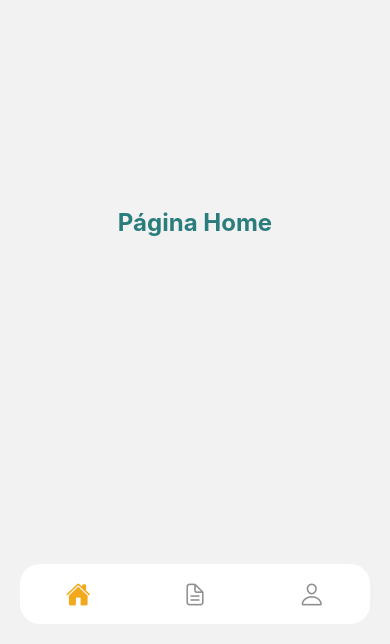
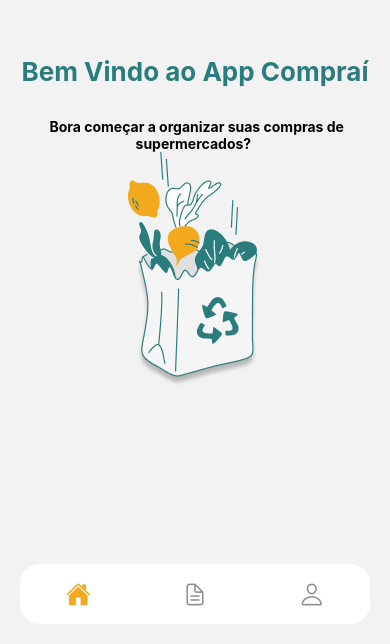
Before and after one commit to ICEI-PUC-Minas-PMV-ADS/pmv-ads-2024-1-e3-proj-mov-t1-comprai, a React Native app in the folder src/App-Comprai/: screen /Home in a window 390 px wide. Shown: the part 200-844 px from the top of the page. Built offline with nearby package versions, Linux system fonts and the light colour scheme.

Commit message:
Atualização Tela Home - Etapa 3

```diff
--- a/src/App-Comprai/src/pages/Home.js
+++ b/src/App-Comprai/src/pages/Home.js
@@ -1,11 +1,14 @@
-import { StyleSheet, Text, View, SafeAreaView} from 'react-native';
+import { StyleSheet, Text, View, SafeAreaView, Image} from 'react-native';
 
 export default function Home() {
 
   return (
     <SafeAreaView style={styles.container}>
       <View style={styles.content}>
-        <Text style={styles.title}>Página Home</Text>
+      <Text style={styles.mainText}> Bem Vindo ao App Compraí </Text>
+      <Text style={styles.mainP}> Bora começar a organizar suas compras de supermercados? </Text>
+      <Image style={styles.mainLogo} source={require('../../assets/eco-market--leisure-food-eco-market.png')}/>
+
       </View>
     </SafeAreaView >
   );
@@ -25,4 +28,15 @@
     fontWeight: 'bold',
     color: '#2B7C7D'
   },
+  mainText:{
+    fontSize: 26,
+    textAlign: 'center',
+    color: '#2B7C7D',
+    fontWeight: 'bold'
+  },
+  mainP:{
+    textAlign: 'center',
+    paddingTop: 31,
+    fontWeight: 'bold'
+  }
 });
```
Also changed, not shown: src/App-Comprai/assets/eco-market--leisure-food-eco-market.png (added), 2 other files (tests, documents, lock files or other folders).
